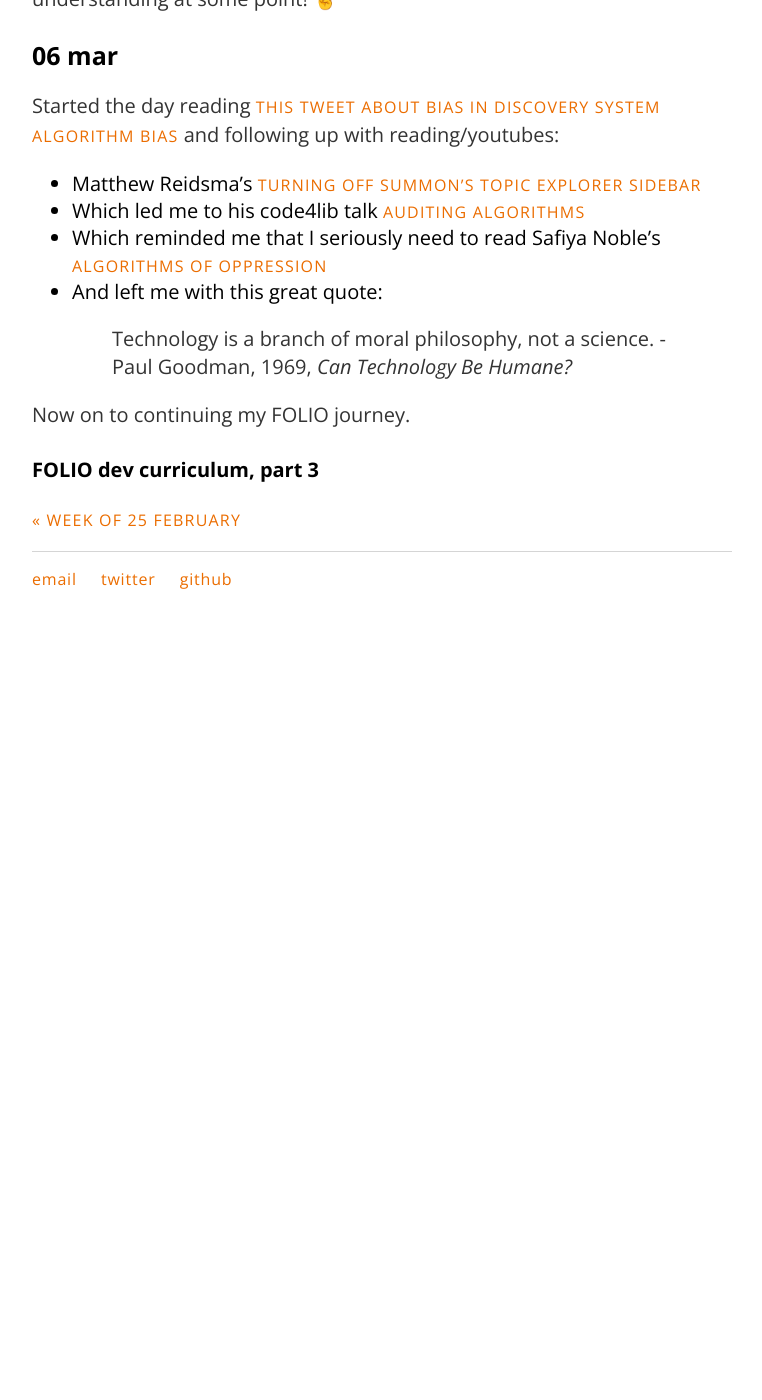
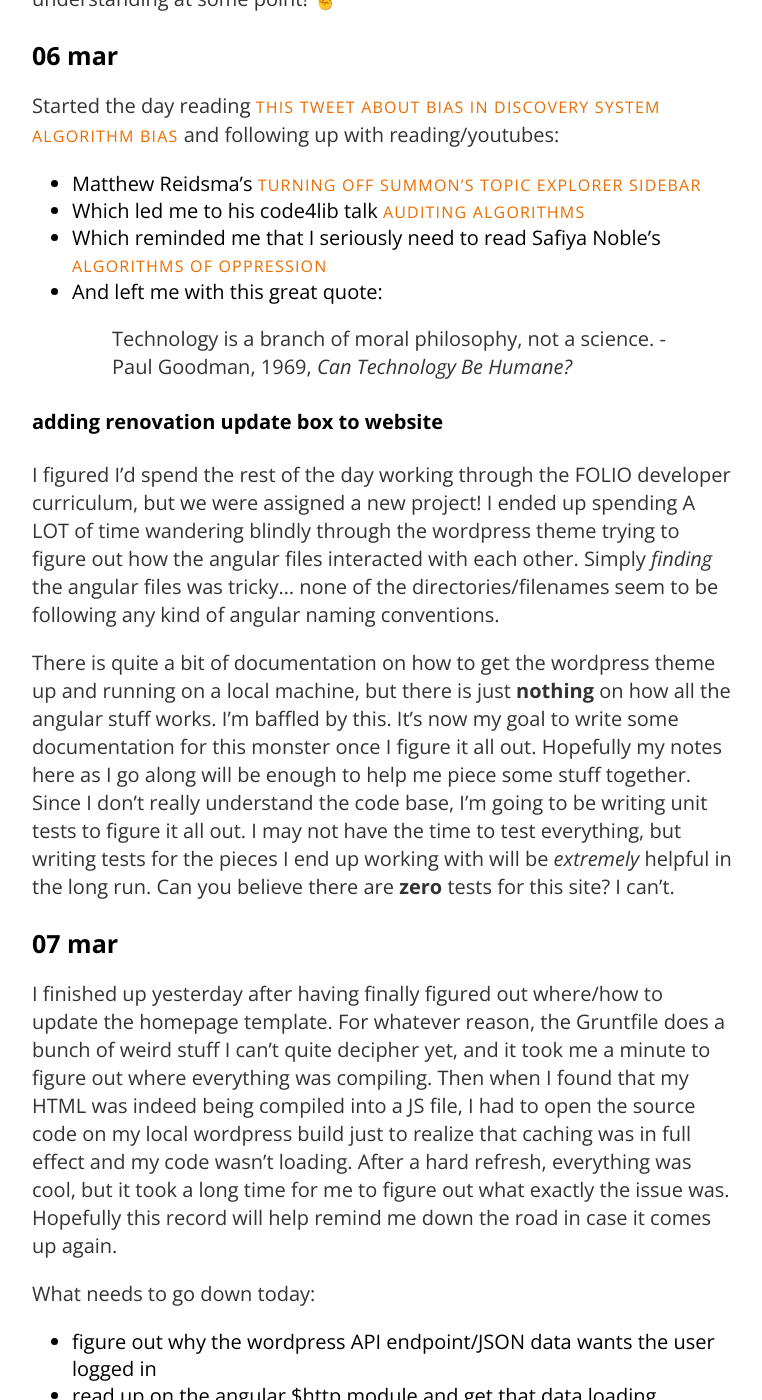
Before and after one commit to carylwyatt/carylwyatt.github.io, a Jekyll site: the page built from _posts/2019-03-04-week-of-04-mar.md, in a window 1280 px wide and 1400 px high, scrolled down 1904 px. Shown: the whole window, without its empty margins (258-1020 px from the left). Built offline with Jekyll 4.4.1, drawn with Linux system fonts in a browser that asks for light colours; emoji names are drawn with the system emoji font; before the commit the page ends 2534 px from its top, so only the background shows below that; some of the changed text lies outside the part shown.

Commit message:
new day, lots of notes!

```diff
--- a/_posts/2019-03-04-week-of-04-mar.md
+++ b/_posts/2019-03-04-week-of-04-mar.md
@@ -57,6 +57,26 @@ Started the day reading [this tweet about bias in discovery system algorithm bia
 - And left me with this great quote:
 > Technology is a branch of moral philosophy, not a science. -Paul Goodman, 1969, *Can Technology Be Humane?*
 
-Now on to continuing my FOLIO journey.
+#### adding renovation update box to website
 
-#### FOLIO dev curriculum, part 3
+I figured I'd spend the rest of the day working through the FOLIO developer curriculum, but we were assigned a new project! I ended up spending A LOT of time wandering blindly through the wordpress theme trying to figure out how the angular files interacted with each other. Simply *finding*  the angular files was tricky... none of the directories/filenames seem to be following any kind of angular naming conventions.
+
+There is quite a bit of documentation on how to get the wordpress theme up and running on a local machine, but there is just **nothing** on how all the angular stuff works. I'm baffled by this. It's now my goal to write some documentation for this monster once I figure it all out. Hopefully my notes here as I go along will be enough to help me piece some stuff together. Since I don't really understand the code base, I'm going to be writing unit tests to figure it all out. I may not have the time to test everything, but writing tests for the pieces I end up working with will be *extremely* helpful in the long run. Can you believe there are **zero** tests for this site? I can't.
+
+### 07 mar
+
+I finished up yesterday after having finally figured out where/how to update the homepage template. For whatever reason, the Gruntfile does a bunch of weird stuff I can't quite decipher yet, and it took me a minute to figure out where everything was compiling. Then when I found that my HTML was indeed being compiled into a JS file, I had to open the source code on my local wordpress build just to realize that caching was in full effect and my code wasn't loading. After a hard refresh, everything was cool, but it took a long time for me to figure out what exactly the issue was. Hopefully this record will help remind me down the road in case it comes up again.
+
+What needs to go down today:
+- figure out why the wordpress API endpoint/JSON data wants the user logged in
+- read up on the angular $http module and get that data loading
+- write a new module/controller for the new reno box
+- ???
+- [profit!](https://knowyourmeme.com/memes/profit)
+
+Articles from today:
+- Angular 1.2 docs:
+  - [modules](https://code.angularjs.org/1.2.0/docs/guide/module)
+  - [$http service](https://docs.angularjs.org/api/ng/service/$http)
+- [AngularJS $https.get example](https://www.concretepage.com/angular-js/angularjs-http-get-example)
+- [Using AngularJS $http in browser console](https://stackoverflow.com/questions/18436385/using-angularjs-http-in-browser-console)
```
